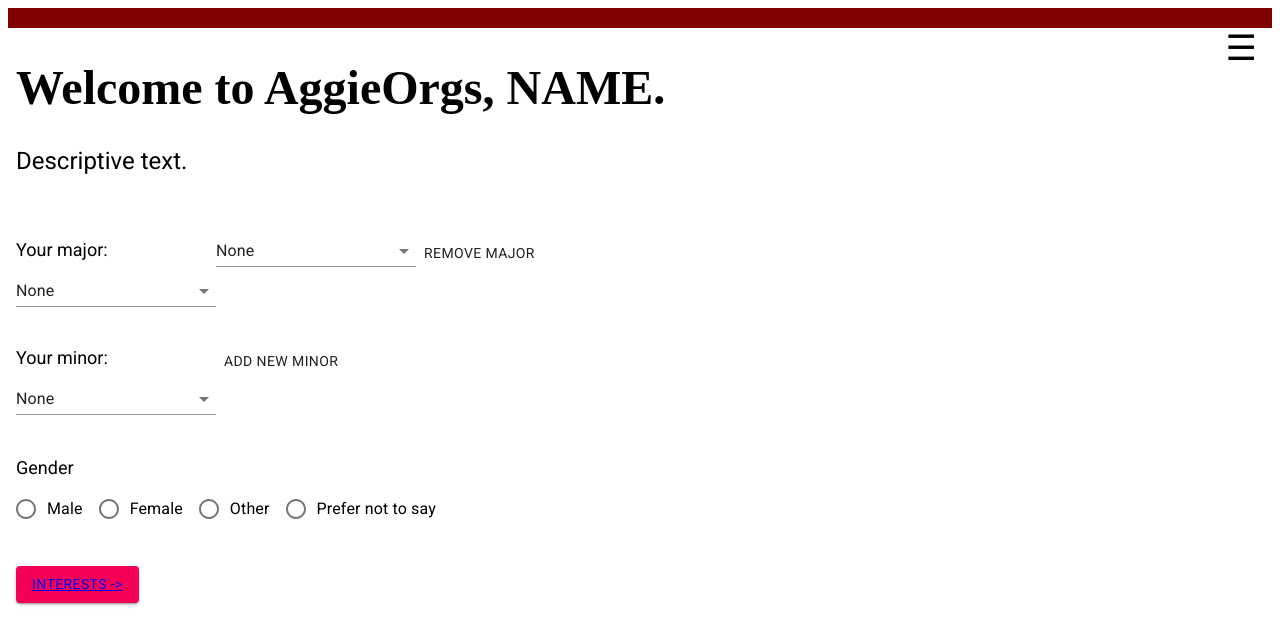
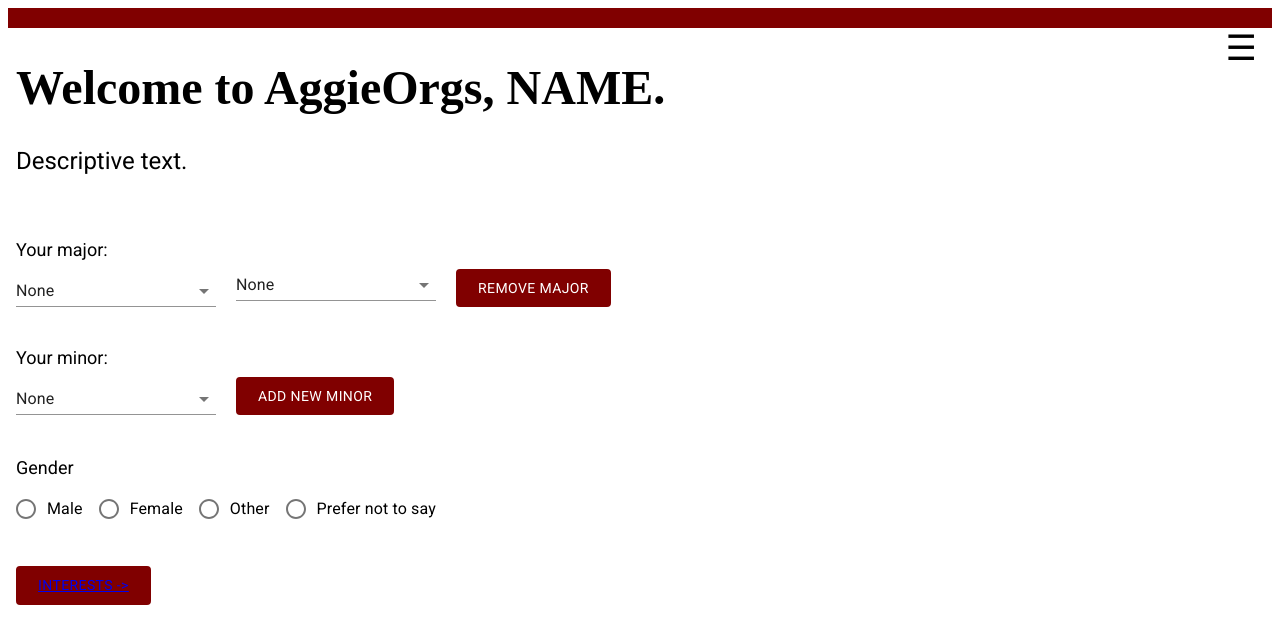
Before and after one commit to Auyxi/AggieOrgs_Front_End, a Next.js app: page /quiz in a window 1280 px wide. Both pictures are taken after a click on the button "ADD NEW MAJOR". Shown: the top 644 px of the page. Built offline with nearby package versions, Linux system fonts and the light colour scheme; a web font is replaced by a local one.

Commit message:
Pretty buttons and alignment

```diff
--- a/pages/interests.js
+++ b/pages/interests.js
@@ -82,7 +82,7 @@
                                 label="Fine Arts"
                             />
                         </FormGroup>
-                    <FormHelperText>Click button when done</FormHelperText>
+                    <FormHelperText> Click button when done</FormHelperText>
                 </FormControl>
 
                 <Button
@@ -90,7 +90,7 @@
                     color="secondary"
                     variant="contained"
                 >
-                    <Link href="/recommender">
+                    <Link href='/recommender'>
                         Recommender ->
                     </Link>
                 </Button>
--- a/pages/quiz.js
+++ b/pages/quiz.js
@@ -11,6 +11,7 @@
 import RadioGroup from '@material-ui/core/RadioGroup';
 import FormControlLabel from '@material-ui/core/FormControlLabel';
 import Link from 'next/link';
+import { withStyles } from '@material-ui/core/styles';
 
 // using material-ui now https://material-ui.com/components/selects/
 // dynamic forms for later https://itnext.io/building-a-dynamic-controlled-form-in-react-together-794a44ee552c
@@ -21,6 +22,22 @@
     "border-top": "20px solid maroon",
     width: "100%"
 };
+
+const StyledButton = withStyles({
+	root: {
+		background: 'maroon',
+		color: 'white',
+		padding: '5px 20px 5px 20px',
+		border: "2px solid maroon",
+		'font-family': 'Roboto',
+		'&:hover': {
+			background: 'white',
+			color: 'maroon',
+			"font-weight": "bold",
+		}
+
+	},
+})(Button);
 
 class Quiz extends React.Component {
     state = {
@@ -97,7 +114,7 @@
 
         if (this.state.showMajor2) {
             secondMajor = <div>
-                <FormControl style={{minWidth: 200}}>
+                <FormControl style={{'margin-left': 20, minWidth: 200}}>
                     <Select
                         labelId="major2-label"
                         id="major2"
@@ -108,12 +125,12 @@
                         {majorDegrees}
                     </Select>
                 </FormControl>
-                <Button onClick={this.removeMajorClickHandler}>Remove major</Button>
+                <StyledButton style={{'margin-left': 20}} onClick={this.removeMajorClickHandler}>Remove major</StyledButton>
             </div>
 
         }
         else {
-            secondMajor = <Button onClick={this.addMajorClickHandler}>Add new major</Button>
+            secondMajor = <StyledButton style={{'margin-left': 20}} onClick={this.addMajorClickHandler}>Add new major</StyledButton>
         }
 
         let minors = ["None", "Computer Science", "Computing", "Computer Engineering", "Cybersecurity"];
@@ -125,7 +142,7 @@
 
         if (this.state.showMinor2) {
             secondMinor = <div>
-                <FormControl style={{minWidth: 200}}>
+                <FormControl style={{'margin-left': 20, minWidth: 200}}>
                     <Select
                         labelId="minor2-label"
                         id="minor2"
@@ -136,12 +153,12 @@
                         {minorDegrees}
                     </Select>
                 </FormControl>
-                <Button onClick={this.removeMinorClickHandler}>Remove minor</Button>
+                <StyledButton style={{'margin-left': 20}} onClick={this.removeMinorClickHandler}>Remove minor</StyledButton>
             </div>
 
         }
         else {
-            secondMinor = <Button onClick={this.addMinorClickHandler}>Add new minor</Button>
+            secondMinor = <StyledButton style={{'margin-left': 20}} onClick={this.addMinorClickHandler}>Add new minor</StyledButton>
         }
 
 
@@ -155,7 +172,8 @@
                     container
                     direction="row"
                     justify="flex-start"
-                    alignItems="center"
+                    alignItems="flex-end"
+
                 >
                     <FormControl style={{minWidth: 200}}>
                         <p2>Your major:</p2>
@@ -168,6 +186,7 @@
                         >
                             {majorDegrees}
                         </Select>
+
                     </FormControl>
                     {secondMajor}
                 </Grid>
@@ -176,7 +195,7 @@
                     container
                     direction="row"
                     justify="flex-start"
-                    alignItems="center"
+                    alignItems="flex-end"
                 >
                     <FormControl style={{minWidth: 200}}>
                         <p2>Your minor:</p2>
@@ -202,15 +221,13 @@
                     <FormControlLabel value="prefer not to say" control={<Radio />} label="Prefer not to say" />
                 </RadioGroup>
                 <br /> <br />
-                <Button
+                <StyledButton
                     onClick={this.handleSubmit}
-                    color="secondary"
-                    variant="contained"
                 >
-                    <Link href="/interests">
+                    <Link href="/interests" style={{color:'white'}}>
                         Interests ->
                     </Link>
-                </Button>
+                </StyledButton>
                 </body>
                 <style jsx>{`
                     @import url('https://fonts.googleapis.com/css?family=Muli|Roboto&display=swap');
@@ -229,7 +246,8 @@
                         margin-bottom: 15px;
                         margin-top: 40px;
                     }
-                    body{
+                    href {
+                    	color: white;
 
                     }
 
--- a/pages/recommender.js
+++ b/pages/recommender.js
@@ -32,7 +32,7 @@
     handleChange = name => event => {
         this.setState({[name]: event.target.checked }, () =>
             {console.log(this.state);}
-        );
+        };
     }
 
     render() {
```
